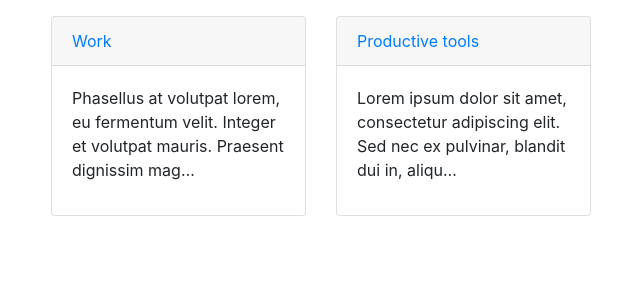
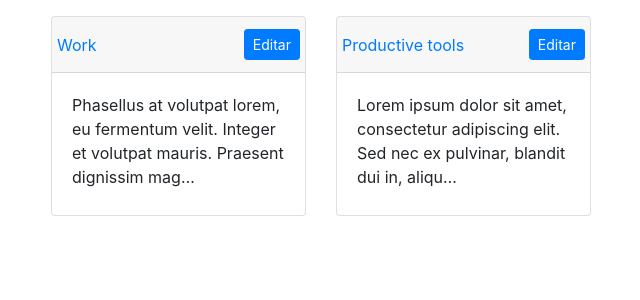
Before and after one commit to MarcosSchlickmann/bsi6-projeto-django, a Django app: page / in a window 1280 px wide. Shown: the part 56-356 px from the top of the page, without its empty margins (34-674 px from the left). Run offline with Django 3.2, Linux system fonts and the light colour scheme; data comes from the database, SQL or seed files in the repository; both versions use the stored data as it was after the commit; some libraries are stand-ins or nearby versions.

Commit message:
Editar e romover dashboards

```diff
--- a/app/templates/app/base.html
+++ b/app/templates/app/base.html
@@ -20,9 +20,10 @@
 			  </div>
 			</nav>
 		</header>
-
-		{% block content %}
-		{% endblock %}
+		<main class="container">
+			{% block content %}
+			{% endblock %}
+		</main>
 
 	    <script src="https://code.jquery.com/jquery-3.3.1.slim.min.js" integrity="sha384-q8i/X+965DzO0rT7abK41JStQIAqVgRVzpbzo5smXKp4YfRvH+8abtTE1Pi6jizo" crossorigin="anonymous"></script>
 		<script src="https://cdnjs.cloudflare.com/ajax/libs/popper.js/1.14.7/umd/popper.min.js" integrity="sha384-UO2eT0CpHqdSJQ6hJty5KVphtPhzWj9WO1clHTMGa3JDZwrnQq4sF86dIHNDz0W1" crossorigin="anonymous"></script>
--- a/app/templates/app/dashboard_detail.html
+++ b/app/templates/app/dashboard_detail.html
@@ -1,6 +1,6 @@
 {% extends 'app/base.html' %}
 
 {% block content %}
-<h1>{{ dashboard.title }}</h1>
-
+	<h1>{{ dashboard.title }} <a href="{% url 'dashboard_delete' pk=dashboard.pk %}" class="btn btn-sm btn-danger">Remover</a></h1>
+	<p>{{ dashboard.description|linebreaksbr }}</p>
 {% endblock %}
--- a/app/templates/app/dashboard_list.html
+++ b/app/templates/app/dashboard_list.html
@@ -1,12 +1,20 @@
 {% extends 'app/base.html' %}
 
 {% block content %}
-	<main class="container">
 	<div class="row">
 	    {% for dashboard in dashboards %}
 	    <div class="col-md-3 mt-3">
 	    	<div class="card">
-		        	<div class="card-header"><a href="{% url 'dashboard_detail' pk=dashboard.pk %}">{{ dashboard.title }}</a></div>
+	        	<div class="card-header">
+	        		<div class="row justify-content-between">
+		        		<div class="align-self-center">
+		        			<a href="{% url 'dashboard_detail' pk=dashboard.pk %}">{{ dashboard.title }}</a>
+		        		</div>
+		        		<div class="align-self-center">
+		        			<a href="{% url 'dashboard_edit' pk=dashboard.pk %}" class="btn btn-sm btn-primary">Editar</a>
+		        		</div>
+		        	</div>
+	        	</div>
 	        	<div class="card-body">
 	        		{{ dashboard.description|truncatechars:100 }}
 	        	</div>
@@ -14,5 +22,4 @@
 	    </div>
 	    {% endfor %}
 	</div>
-	</main>
 {% endblock %}
--- a/app/urls.py
+++ b/app/urls.py
@@ -5,5 +5,7 @@ urlpatterns = [
     path('', views.dashboard_list, name='dashboard_list'),
     path('dashboards/', views.dashboard_list, name='dashboard_list'),
     path('dashboards/new/', views.dashboard_new, name='dashboard_new'),
-    path('dashboards/<int:pk>/', views.dashboard_detail, name='dashboard_detail')
+    path('dashboards/<int:pk>/', views.dashboard_detail, name='dashboard_detail'),
+    path('dashboards/<int:pk>/edit/', views.dashboard_edit, name='dashboard_edit'),
+    path('dashboards/<int:pk>/delete/', views.dashboard_delete, name='dashboard_delete')
 ]
--- a/app/views.py
+++ b/app/views.py
@@ -25,3 +25,21 @@ def dashboard_new(request):
 	else:
 		form = DashboardForm()
 	return render(request, 'app/dashboard_edit.html', {'form': form})
+
+
+def dashboard_edit(request, pk):
+	dashboard = get_object_or_404(Dashboard, pk=pk)
+	if request.method == 'POST':
+		form = DashboardForm(request.POST, instance=dashboard)
+		if form.is_valid():
+			dashboard = form.save()
+			return redirect('dashboard_detail', pk=dashboard.pk)
+	else:
+		form = DashboardForm(instance=dashboard)
+	return render(request, 'app/dashboard_edit.html', {'form': form})
+
+
+def dashboard_delete(request, pk):
+	dashboard = get_object_or_404(Dashboard, pk=pk)
+	dashboard.delete()
+	return redirect('dashboard_list')
```
Also changed, not shown: db.sqlite3. Lines whose indentation alone changed are shown as unchanged.
